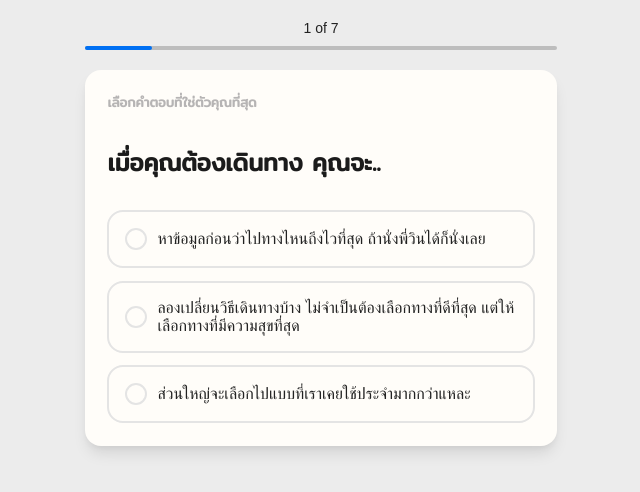
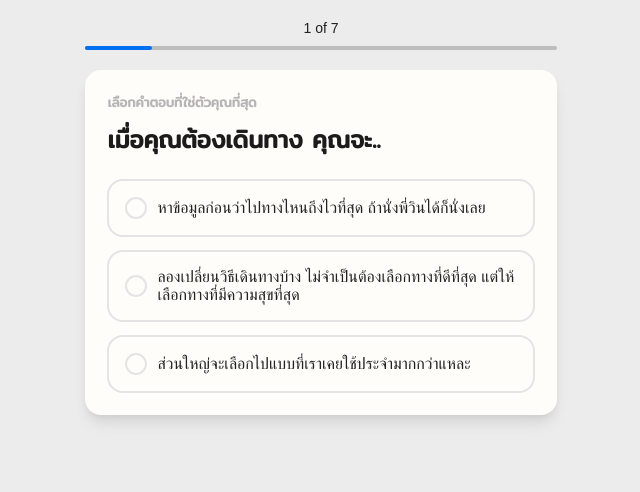
Before and after one commit to TalentLink/talentlink, a Next.js app: page /questionnaire in a window 1280 px wide. Shown: the top 492 px of the page, without its empty margins (319-959 px from the left). Built offline with nearby package versions, Linux system fonts and the light colour scheme; a web font is replaced by a local one.

Commit message:
fix: make question a bit more compact

```diff
--- a/src/styles/Question.module.css
+++ b/src/styles/Question.module.css
@@ -1,6 +1,5 @@
 .info {
   color: var(--muted-copy-color);
-  margin-bottom: 0.85rem;
 }
 
 .page {
@@ -9,5 +8,7 @@
 }
 
 .question {
-  margin: 1rem 0;
+  margin-top: 0.65rem;
+  margin-bottom: 0.7rem;
+  line-height: 1.3;
 }
```
